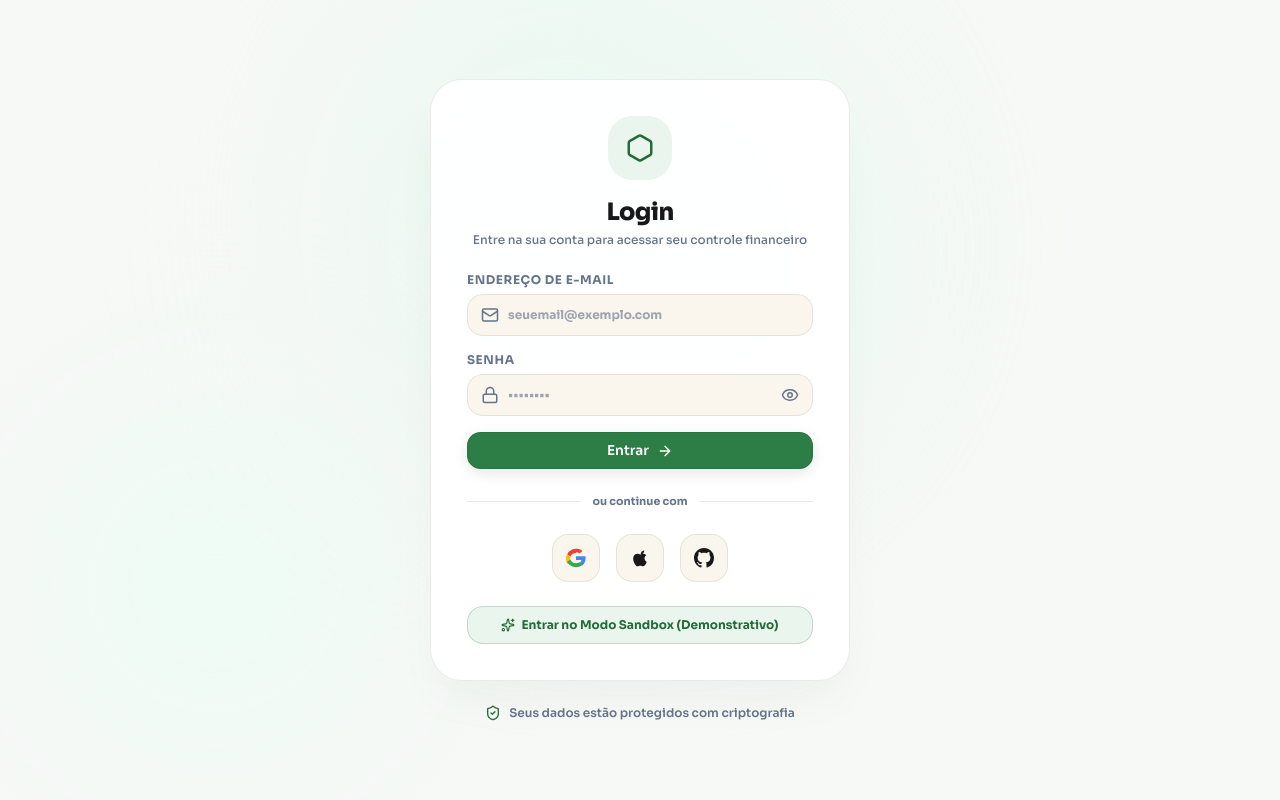
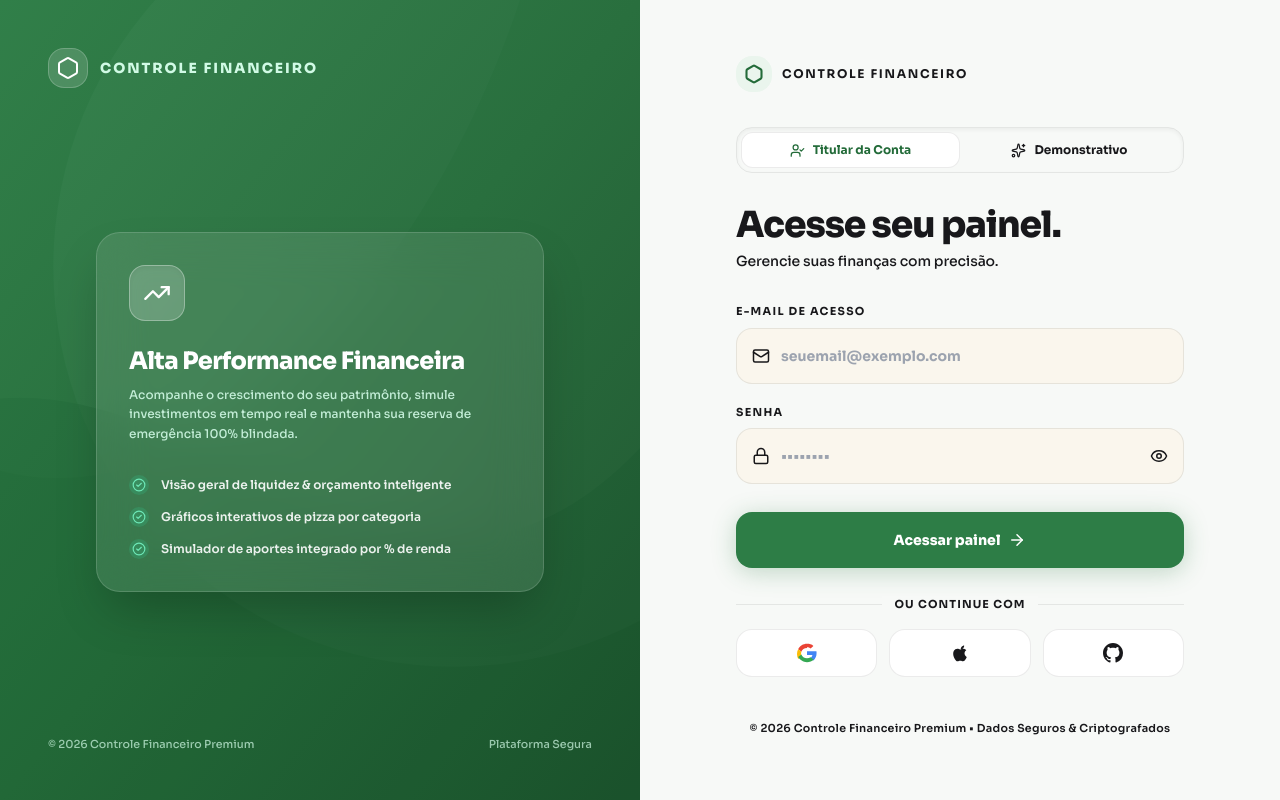
Before and after one commit to miguel2004silva/controle-financeiro, a Next.js app: page /login in a window 1280 px wide. Built offline with nearby package versions, Linux system fonts and the light colour scheme; no server answers.

Commit message:
feat: redesign login page inspired by Komadi layout with Sora typography and emerald theme

```diff
--- a/src/app/layout.tsx
+++ b/src/app/layout.tsx
@@ -16,6 +16,9 @@ export default function RootLayout({
   return (
     <html lang="pt-BR">
       <head>
+        <link rel="preconnect" href="https://fonts.googleapis.com" />
+        <link rel="preconnect" href="https://fonts.gstatic.com" crossOrigin="anonymous" />
+        <link href="https://fonts.googleapis.com/css2?family=Sora:wght@300;400;500;600;700;800&display=swap" rel="stylesheet" />
         <script
           dangerouslySetInnerHTML={{
             __html: `
--- a/src/app/login/page.tsx
+++ b/src/app/login/page.tsx
@@ -13,13 +13,20 @@ import {
   ShieldCheck,
   AlertCircle,
   Hexagon,
-  Wallet,
-  Sparkles
+  Sparkles,
+  UserCheck,
+  CheckCircle2,
+  TrendingUp,
+  PieChart as PieChartIcon
 } from 'lucide-react';
 
 export default function LoginPage() {
   const router = useRouter();
   const { user, isLoading, refreshData } = useFinance();
+
+  // Komadi role switcher mode: 'titular' | 'sandbox'
+  const [accessMode, setAccessMode] = useState<'titular' | 'sandbox'>('titular');
+
   const [email, setEmail] = useState('');
   const [password, setPassword] = useState('');
   const [showPassword, setShowPassword] = useState(false);
@@ -38,6 +45,11 @@ export default function LoginPage() {
     setError(null);
     setAuthLoading(true);
 
+    if (accessMode === 'sandbox') {
+      handleSandboxBypass();
+      return;
+    }
+
     if (!email || !password) {
       setError('Por favor preencha todos os campos obrigatórios.');
       setAuthLoading(false);
@@ -52,7 +64,7 @@ export default function LoginPage() {
         });
         if (err) throw err;
       } else {
-        setError('O Supabase não está configurado. Utilize o botão "Entrar no Modo Sandbox" abaixo!');
+        setError('O Supabase não está configurado. Utilize o modo Demonstrativo (Sandbox) acima!');
       }
     } catch (err: any) {
       setError(err.message || 'Ocorreu um erro ao realizar o login.');
@@ -93,118 +105,244 @@ export default function LoginPage() {
   };
 
   return (
-    <div className="min-h-screen w-full bg-[#F7F9F7] text-foreground flex flex-col items-center justify-center p-4 relative overflow-hidden font-sans">
+    <main className="flex min-h-dvh w-full bg-[#F7F9F7] text-foreground overflow-x-hidden font-sora select-none">
 
-      {/* Soft Ambient Background Glows */}
-      <div className="absolute top-1/4 left-1/2 -translate-x-1/2 -translate-y-1/2 w-[550px] h-[550px] bg-gradient-to-tr from-[#EAF5ED] via-emerald-100/40 to-transparent rounded-full blur-[120px] pointer-events-none" />
-      <div className="absolute bottom-10 left-10 w-[350px] h-[350px] bg-emerald-50/80 rounded-full blur-[100px] pointer-events-none" />
+      {/* ---------------------------------------------------- */}
+      {/* LEFT SIDE: ELEGANT HERO VISUAL (50% WIDTH ON DESKTOP) */}
+      {/* ---------------------------------------------------- */}
+      <div className="relative hidden lg:flex lg:w-1/2 z-10 bg-gradient-to-br from-[#2D7D46] via-[#236B39] to-[#1B522C] text-white p-12 flex-col justify-between overflow-hidden">
 
-      {/* Main Light Mint Card */}
-      <div className="w-full max-w-[420px] bg-white/95 backdrop-blur-xl border border-border/20 rounded-[32px] p-8 sm:p-9 shadow-2xl shadow-emerald-950/5 relative z-10 space-y-6">
-
-        {/* Top Floating Badge Logo */}
-        <div className="flex flex-col items-center text-center">
-          <div className="w-16 h-16 rounded-3xl bg-[#EAF5ED] text-[#236B39] flex items-center justify-center shadow-xs mb-4 relative group">
-            <Hexagon size={30} className="relative z-10 stroke-[2]" />
+        {/* Decorative Background Vector Curves & Glows */}
+        <div className="absolute inset-0 z-0 opacity-20 pointer-events-none">
+          <svg viewBox="0 0 1000 1200" xmlns="http://www.w3.org/2000/svg" preserveAspectRatio="xMidYMid slice" className="w-full h-full">
+            <circle cx="700" cy="400" r="600" fill="#EAF5ED" opacity="0.15" />
+            <path d="M0,0 L800,0 C650,450 300,800 0,700 Z" fill="#EAF5ED" opacity="0.1" />
+            <path d="M0,1200 L0,600 C350,550 650,1050 1000,650 L1000,1200 Z" fill="#1B522C" opacity="0.5" />
+          </svg>
         </div>
 
-          <h1 className="text-2xl font-extrabold tracking-tight text-foreground">
-            Login
-          </h1>
-          <p className="text-xs text-muted-foreground mt-1 font-medium">
-            Entre na sua conta para acessar seu controle financeiro
+        {/* Top Header Logo */}
+        <div className="relative z-10 flex items-center gap-3">
+          <div className="w-10 h-10 rounded-2xl bg-white/15 backdrop-blur-md border border-white/20 flex items-center justify-center text-white">
+            <Hexagon size={24} className="stroke-[2]" />
+          </div>
+          <span className="text-sm font-extrabold tracking-[0.14em] uppercase text-emerald-100">
+            Controle Financeiro
+          </span>
+        </div>
+
+        {/* Center Hero Card Container */}
+        <div className="relative z-10 max-w-md mx-auto my-auto space-y-8 text-center sm:text-left">
+
+          <div className="bg-white/10 backdrop-blur-xl border border-white/15 rounded-3xl p-8 shadow-2xl space-y-6">
+            <div className="w-14 h-14 rounded-2xl bg-white/20 border border-white/30 flex items-center justify-center text-white mb-2 shadow-inner">
+              <TrendingUp size={28} />
+            </div>
+
+            <div className="space-y-2">
+              <h2 className="text-2xl font-extrabold tracking-tight text-white">
+                Alta Performance Financeira
+              </h2>
+              <p className="text-xs text-emerald-100/90 leading-relaxed font-medium">
+                Acompanhe o crescimento do seu patrimônio, simule investimentos em tempo real e mantenha sua reserva de emergência 100% blindada.
               </p>
             </div>
 
-        {/* Error Notification */}
+            {/* Feature Checklist */}
+            <div className="space-y-3 pt-2 text-xs font-semibold text-white/90">
+              <div className="flex items-center gap-3">
+                <span className="w-5 h-5 rounded-full bg-emerald-400/20 text-emerald-300 flex items-center justify-center shrink-0">
+                  <CheckCircle2 size={14} />
+                </span>
+                <span>Visão geral de liquidez & orçamento inteligente</span>
+              </div>
+              <div className="flex items-center gap-3">
+                <span className="w-5 h-5 rounded-full bg-emerald-400/20 text-emerald-300 flex items-center justify-center shrink-0">
+                  <CheckCircle2 size={14} />
+                </span>
+                <span>Gráficos interativos de pizza por categoria</span>
+              </div>
+              <div className="flex items-center gap-3">
+                <span className="w-5 h-5 rounded-full bg-emerald-400/20 text-emerald-300 flex items-center justify-center shrink-0">
+                  <CheckCircle2 size={14} />
+                </span>
+                <span>Simulador de aportes integrado por % de renda</span>
+              </div>
+            </div>
+          </div>
+
+        </div>
+
+        {/* Bottom Footer Credits */}
+        <div className="relative z-10 flex items-center justify-between text-[11px] text-emerald-100/70 font-medium">
+          <span>© 2026 Controle Financeiro Premium</span>
+          <span>Plataforma Segura</span>
+        </div>
+
+      </div>
+
+      {/* ---------------------------------------------------- */}
+      {/* RIGHT SIDE: KOMADI STYLE FORM (50% WIDTH ON DESKTOP) */}
+      {/* ---------------------------------------------------- */}
+      <div className="flex w-full lg:w-1/2 items-center justify-center px-5 sm:px-8 lg:px-12 py-8 z-20">
+
+        <div className="flex flex-col min-h-[88dvh] w-full max-w-md justify-between mx-auto">
+
+          {/* Header */}
+          <header className="flex items-center justify-between w-full py-2">
+            <div className="flex items-center gap-2.5">
+              <div className="flex items-center justify-center w-9 h-9 rounded-2xl bg-[#EAF5ED] text-[#236B39]">
+                <Hexagon size={20} className="stroke-[2.5]" />
+              </div>
+              <span className="text-xs font-bold tracking-[0.14em] text-foreground uppercase">
+                Controle Financeiro
+              </span>
+            </div>
+          </header>
+
+          {/* Main Form Content */}
+          <main className="my-auto py-6 space-y-8">
+
+            {/* Komadi Role Switcher (Pill Switcher) */}
+            <div className="flex p-1 bg-muted/60 rounded-2xl border border-border/20 relative shadow-inner">
+              <div
+                className={`absolute top-1 bottom-1 w-[calc(50%-4px)] bg-white rounded-xl shadow-xs border border-border/15 transition-transform duration-300 ease-out ${
+                  accessMode === 'sandbox' ? 'translate-x-[100%]' : 'translate-x-0'
+                }`}
+              />
+              <button
+                type="button"
+                onClick={() => setAccessMode('titular')}
+                className={`relative flex-1 flex items-center justify-center gap-2 py-2.5 text-xs font-bold transition-colors duration-200 z-10 cursor-pointer ${
+                  accessMode === 'titular' ? 'text-[#236B39]' : 'text-muted-foreground/70 hover:text-foreground'
+                }`}
+              >
+                <UserCheck size={15} />
+                <span>Titular da Conta</span>
+              </button>
+
+              <button
+                type="button"
+                onClick={() => setAccessMode('sandbox')}
+                className={`relative flex-1 flex items-center justify-center gap-2 py-2.5 text-xs font-bold transition-colors duration-200 z-10 cursor-pointer ${
+                  accessMode === 'sandbox' ? 'text-[#236B39]' : 'text-muted-foreground/70 hover:text-foreground'
+                }`}
+              >
+                <Sparkles size={15} />
+                <span>Demonstrativo</span>
+              </button>
+            </div>
+
+            {/* Typography Heading */}
+            <div className="space-y-1.5">
+              <h1 className="text-3xl sm:text-4xl font-extrabold tracking-[-0.03em] leading-[1.1] text-foreground">
+                {accessMode === 'titular' ? 'Acesse seu painel.' : 'Modo Demonstrativo.'}
+              </h1>
+              <p className="text-xs sm:text-sm font-medium text-muted-foreground/70 tracking-[-0.01em]">
+                {accessMode === 'titular'
+                  ? 'Gerencie suas finanças com precisão.'
+                  : 'Navegue livremente e teste todos os recursos.'}
+              </p>
+            </div>
+
+            {/* Error Banner */}
             {error && (
-          <div className="p-3.5 rounded-2xl bg-rose-50 border border-rose-200 text-rose-600 text-xs font-bold flex items-start gap-2.5 animate-in fade-in duration-200">
+              <div className="p-4 rounded-2xl bg-rose-50 border border-rose-200 text-rose-600 text-xs font-bold flex items-start gap-2.5 animate-in fade-in duration-200">
                 <AlertCircle size={16} className="shrink-0 mt-0.5" />
                 <p>{error}</p>
               </div>
             )}
 
-        {/* Auth Form */}
-        <form onSubmit={handleAuth} className="space-y-4">
+            {/* Form */}
+            <form onSubmit={handleAuth} className="space-y-5">
 
-          {/* Email Input */}
-          <div className="space-y-1.5">
-            <label className="text-xs font-bold text-muted-foreground uppercase tracking-wider block">
-              Endereço de E-mail
+              {accessMode === 'titular' && (
+                <>
+                  {/* Email Field */}
+                  <div className="space-y-2">
+                    <label htmlFor="email" className="text-[11px] font-bold tracking-[0.12em] uppercase text-muted-foreground/60 block">
+                      E-mail de acesso
                     </label>
-            <div className="relative flex items-center">
-              <Mail size={18} className="absolute left-3.5 text-muted-foreground pointer-events-none" />
+                    <div className="relative">
+                      <Mail size={18} className="absolute left-4 top-1/2 -translate-y-1/2 text-muted-foreground/50 pointer-events-none" />
                       <input
+                        id="email"
                         type="email"
                         placeholder="seuemail@exemplo.com"
                         value={email}
                         onChange={(e) => setEmail(e.target.value)}
-                className="w-full bg-[#FAF6ED] border border-border/30 focus:border-[#2D7D46] focus:bg-white rounded-2xl pl-10 pr-4 py-3 text-xs text-foreground font-bold placeholder:text-muted-foreground/60 outline-none transition-all"
+                        className="h-14 w-full bg-[#FAF6ED] border border-border/30 rounded-2xl pl-11 pr-5 text-sm font-bold text-foreground placeholder:text-muted-foreground/40 outline-none focus:border-[#2D7D46] focus:bg-white transition-all"
                         required
                       />
                     </div>
                   </div>
 
-          {/* Password Input */}
-          <div className="space-y-1.5">
-            <label className="text-xs font-bold text-muted-foreground uppercase tracking-wider block">
+                  {/* Password Field */}
+                  <div className="space-y-2">
+                    <label htmlFor="password" className="text-[11px] font-bold tracking-[0.12em] uppercase text-muted-foreground/60 block">
                       Senha
                     </label>
-            <div className="relative flex items-center">
-              <Lock size={18} className="absolute left-3.5 text-muted-foreground pointer-events-none" />
+                    <div className="relative">
+                      <Lock size={18} className="absolute left-4 top-1/2 -translate-y-1/2 text-muted-foreground/50 pointer-events-none" />
                       <input
+                        id="password"
                         type={showPassword ? 'text' : 'password'}
                         placeholder="••••••••"
                         value={password}
                         onChange={(e) => setPassword(e.target.value)}
-                className="w-full bg-[#FAF6ED] border border-border/30 focus:border-[#2D7D46] focus:bg-white rounded-2xl pl-10 pr-10 py-3 text-xs text-foreground font-bold placeholder:text-muted-foreground/60 outline-none transition-all"
+                        className="h-14 w-full bg-[#FAF6ED] border border-border/30 rounded-2xl pl-11 pr-12 text-sm font-bold text-foreground placeholder:text-muted-foreground/40 outline-none focus:border-[#2D7D46] focus:bg-white transition-all"
                         required
                       />
                       <button
                         type="button"
                         onClick={() => setShowPassword(!showPassword)}
-                className="absolute right-3.5 text-muted-foreground hover:text-foreground transition-colors"
+                        className="absolute right-4 top-1/2 -translate-y-1/2 text-muted-foreground/50 hover:text-foreground transition-colors"
                         tabIndex={-1}
                       >
                         {showPassword ? <EyeOff size={18} /> : <Eye size={18} />}
                       </button>
                     </div>
                   </div>
+                </>
+              )}
 
-          {/* Main Action Button */}
+              {/* Action Submit Button */}
+              <div className="pt-2">
                 <button
                   type="submit"
                   disabled={authLoading}
-            className="shiny-btn w-full mt-2 py-3.5 px-6 rounded-2xl text-xs font-extrabold flex items-center justify-center gap-2 shadow-md disabled:opacity-50"
+                  className="h-14 w-full rounded-2xl text-sm font-extrabold text-white bg-[#2D7D46] hover:bg-[#236B39] shadow-[0_4px_24px_rgba(45,125,70,0.28)] flex items-center justify-center gap-2 cursor-pointer transition-all active:scale-[0.99] disabled:opacity-50"
                 >
                   {authLoading ? (
                     <div className="w-5 h-5 border-2 border-white/30 border-t-white rounded-full animate-spin" />
                   ) : (
                     <>
-                <span>Entrar</span>
-                <ArrowRight size={16} />
+                      <span>{accessMode === 'titular' ? 'Acessar painel' : 'Iniciar modo demonstrativo'}</span>
+                      <ArrowRight size={18} />
                     </>
                   )}
                 </button>
-        </form>
+              </div>
 
-        {/* Divider */}
-        <div className="relative my-6 flex items-center justify-center">
+              {/* Social Login Separator */}
+              {accessMode === 'titular' && (
+                <div className="space-y-4 pt-2">
+                  <div className="relative flex items-center justify-center">
                     <div className="absolute inset-0 flex items-center">
                       <div className="w-full border-t border-border/20" />
                     </div>
-          <span className="relative z-10 px-3 bg-white text-[11px] text-muted-foreground font-bold">
+                    <span className="relative z-10 px-3 bg-[#F7F9F7] text-[11px] font-bold uppercase tracking-widest text-muted-foreground/50">
                       ou continue com
                     </span>
                   </div>
 
-        {/* Social Logins Row */}
-        <div className="flex items-center justify-center gap-4">
-          {/* Google Button */}
+                  {/* Social Buttons Row */}
+                  <div className="flex items-center justify-center gap-3">
                     <button
+                      type="button"
                       onClick={() => handleOAuthLogin('google')}
                       title="Entrar com Google"
-            className="w-12 h-12 rounded-2xl bg-[#FAF6ED] border border-border/30 flex items-center justify-center hover:bg-[#EAF5ED] transition-all active:scale-95 shadow-xs"
+                      className="h-12 flex-1 rounded-2xl bg-white border border-border/30 flex items-center justify-center hover:bg-[#EAF5ED] transition-all shadow-xs"
                     >
                       <svg className="w-5 h-5" viewBox="0 0 24 24">
                         <path fill="#EA4335" d="M12 5.04c1.66 0 3.2.57 4.38 1.69l3.27-3.27C17.68 1.54 14.98 1 12 1 7.35 1 3.37 3.65 1.39 7.5l3.85 2.99c.9-2.7 3.4-4.45 6.76-4.45z"/>
@@ -214,47 +352,46 @@ export default function LoginPage() {
                       </svg>
                     </button>
 
-          {/* Apple Button */}
                     <button
+                      type="button"
                       onClick={() => handleOAuthLogin('apple')}
                       title="Entrar com Apple"
-            className="w-12 h-12 rounded-2xl bg-[#FAF6ED] border border-border/30 flex items-center justify-center hover:bg-[#EAF5ED] transition-all active:scale-95 text-foreground shadow-xs"
+                      className="h-12 flex-1 rounded-2xl bg-white border border-border/30 flex items-center justify-center hover:bg-[#EAF5ED] transition-all text-foreground shadow-xs"
                     >
                       <svg className="w-5 h-5 fill-current" viewBox="0 0 24 24">
                         <path d="M18.71 19.5c-.83 1.24-1.71 2.45-3.05 2.47-1.34.03-1.77-.79-3.29-.79-1.53 0-2 .77-3.27.82-1.31.05-2.3-1.32-3.14-2.53C4.25 17 2.94 12.45 4.7 9.39c.87-1.52 2.43-2.48 4.12-2.51 1.28-.02 2.5.87 3.29.87.78 0 2.26-1.07 3.81-.91.65.03 2.47.26 3.64 1.98-.09.06-2.17 1.28-2.15 3.81.03 3.02 2.65 4.03 2.68 4.04-.03.07-.42 1.44-1.38 2.83M15.97 6.09c.68-.83 1.15-1.99.98-3.15-1 .04-2.25.67-2.96 1.49-.64.74-1.2 1.93-1.04 3.07 1.12.09 2.3-.57 3.02-1.41z"/>
                       </svg>
                     </button>
 
-          {/* GitHub Button */}
                     <button
+                      type="button"
                       onClick={() => handleOAuthLogin('github')}
                       title="Entrar com GitHub"
-            className="w-12 h-12 rounded-2xl bg-[#FAF6ED] border border-border/30 flex items-center justify-center hover:bg-[#EAF5ED] transition-all active:scale-95 text-foreground shadow-xs"
+                      className="h-12 flex-1 rounded-2xl bg-white border border-border/30 flex items-center justify-center hover:bg-[#EAF5ED] transition-all text-foreground shadow-xs"
                     >
                       <svg className="w-5 h-5 fill-current" viewBox="0 0 24 24">
                         <path d="M12 0C5.37 0 0 5.37 0 12c0 5.31 3.435 9.795 8.205 11.385.6.105.825-.255.825-.57 0-.285-.015-1.23-.015-2.235-3.015.555-3.795-.735-4.035-1.41-.135-.345-.72-1.41-1.23-1.695-.42-.225-1.02-.78-.015-.795.945-.015 1.62.87 1.845 1.23 1.08 1.815 2.805 1.305 3.495.99.105-.78.42-1.305.765-1.605-2.67-.3-5.46-1.335-5.46-5.925 0-1.305.465-2.385 1.23-3.225-.12-.3-.54-1.53.12-3.18 0 0 1.005-.315 3.3 1.23.96-.27 1.98-.405 3-.405s2.04.135 3 .405c2.295-1.56 3.3-1.23 3.3-1.23.66 1.65.24 2.88.12 3.18.765.84 1.23 1.905 1.23 3.225 0 4.605-2.805 5.625-5.475 5.925.435.375.81 1.095.81 2.22 0 1.605-.015 2.895-.015 3.3 0 .315.225.69.825.57A12.02 12.02 0 0024 12c0-6.63-5.37-12-12-12z"/>
                       </svg>
                     </button>
                   </div>
+                </div>
+              )}
 
-        {/* Demo/Sandbox Quick Access */}
-        <button
-          type="button"
-          onClick={handleSandboxBypass}
-          className="w-full py-2.5 rounded-2xl bg-[#EAF5ED] hover:bg-[#d9ede0] border border-[#236B39]/20 text-[#236B39] text-xs font-bold flex items-center justify-center gap-1.5 transition-all group"
-        >
-          <Sparkles size={14} />
-          <span>Entrar no Modo Sandbox (Demonstrativo)</span>
-        </button>
+            </form>
+
+          </main>
+
+          {/* Footer */}
+          <footer className="w-full py-4 text-center">
+            <p className="text-[11px] font-semibold text-muted-foreground/50 tracking-wide">
+              © 2026 Controle Financeiro Premium • Dados Seguros & Criptografados
+            </p>
+          </footer>
 
         </div>
 
-      {/* Bottom Trust Badge */}
-      <div className="flex items-center gap-2 text-muted-foreground text-xs mt-6 font-semibold z-10 select-none">
-        <ShieldCheck size={16} className="text-[#236B39]" />
-        <span>Seus dados estão protegidos com criptografia</span>
       </div>
 
-    </div>
+    </main>
   );
 }
```
Lines whose indentation alone changed are shown as unchanged.
